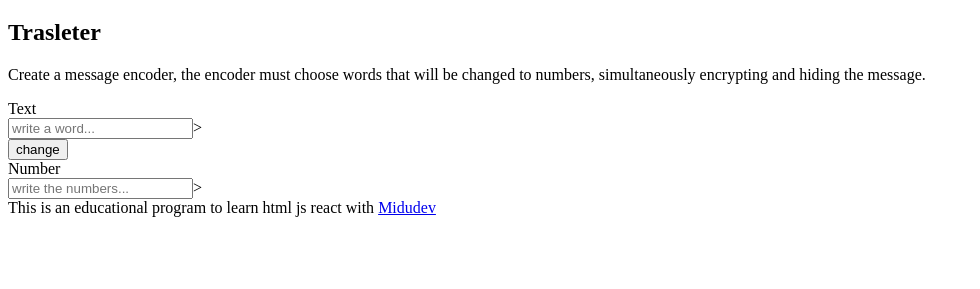
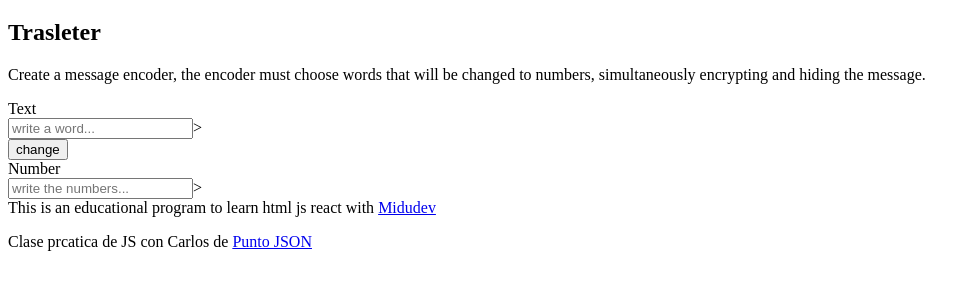
Before and after one commit to Osv0494/app-resetas, a plain HTML site: page index.html in a window 1280 px wide. Shown: the part 87-376 px from the top of the page, without its empty margins (0-980 px from the left). Drawn offline with Linux system fonts and the light colour scheme.

Commit message:
footer from js

```diff
--- a/index.html
+++ b/index.html
@@ -12,6 +12,5 @@
     <script defer type="module" src="js/translate.js"></script>
 </head>
 <body>
-  <div id="root"></div>
 </body>
 </html>
--- a/js/index.js
+++ b/js/index.js
@@ -1,4 +1,4 @@
-import { trasleterHTML } from "./translate.js";
+import { trasleterHTML,footer } from "./translate.js";
 /*Todo el codigo HTML sera escrito desde js*/
 
 const bodyHtml = document.body;
@@ -16,3 +16,5 @@ ${trasleterHTML}
     <a href=${midudev}>Midudev</a></h1>
 </footer>
 `;
+
+footer();
--- a/js/translate.js
+++ b/js/translate.js
@@ -66,3 +66,13 @@ export let trasleterHTML = `
   </div>
 </div>
 </section>`;
+
+export function footer() {
+  const footerHTML = document.createElement("footer");
+  const body = document.querySelector("body");
+  footerHTML.innerHTML = `<p>
+    <p>Clase prcatica de JS con Carlos de <a href="https://youtu.be/lduIpYA66mM">Punto JSON</a></p>
+    </p>`;
+
+  body.appendChild(footerHTML);
+}
```
